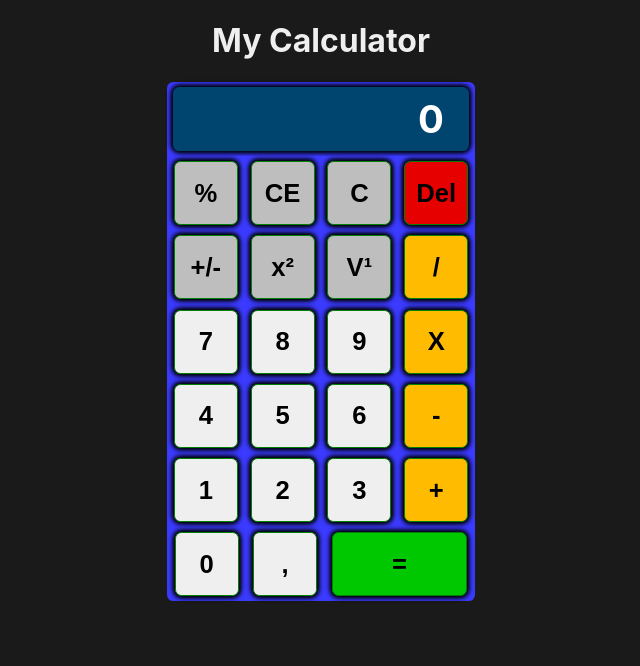
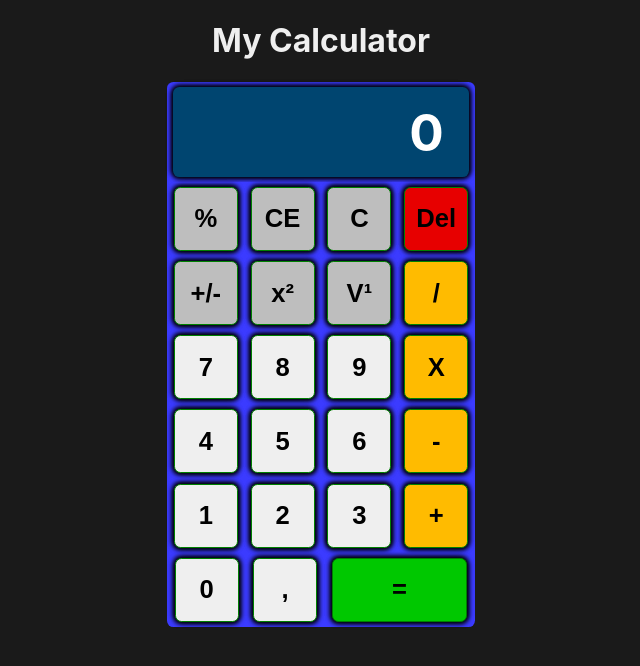
Before and after one commit to lutinmaviou/tdd-react-typescript, a React (Create React App) app: page / in a window 1280 px wide. Shown: the top 666 px of the page, without its empty margins (319-959 px from the left). Built offline with nearby package versions, Linux system fonts and the light colour scheme.

Commit message:
style: enlarge calculator's screen

```diff
--- a/src/components/Screen/Screen.css
+++ b/src/components/Screen/Screen.css
@@ -1,10 +1,10 @@
 .screen {
-  height: 5vw;
+  height: 7vw;
   display: flex;
   justify-content: right;
   align-items: center;
   padding-right: 2vw;
-  font-size: 3vw;
+  font-size: 4vw;
   font-weight: bold;
   background-color: rgb(0, 69, 112);
   margin: 0.4vw;
```
